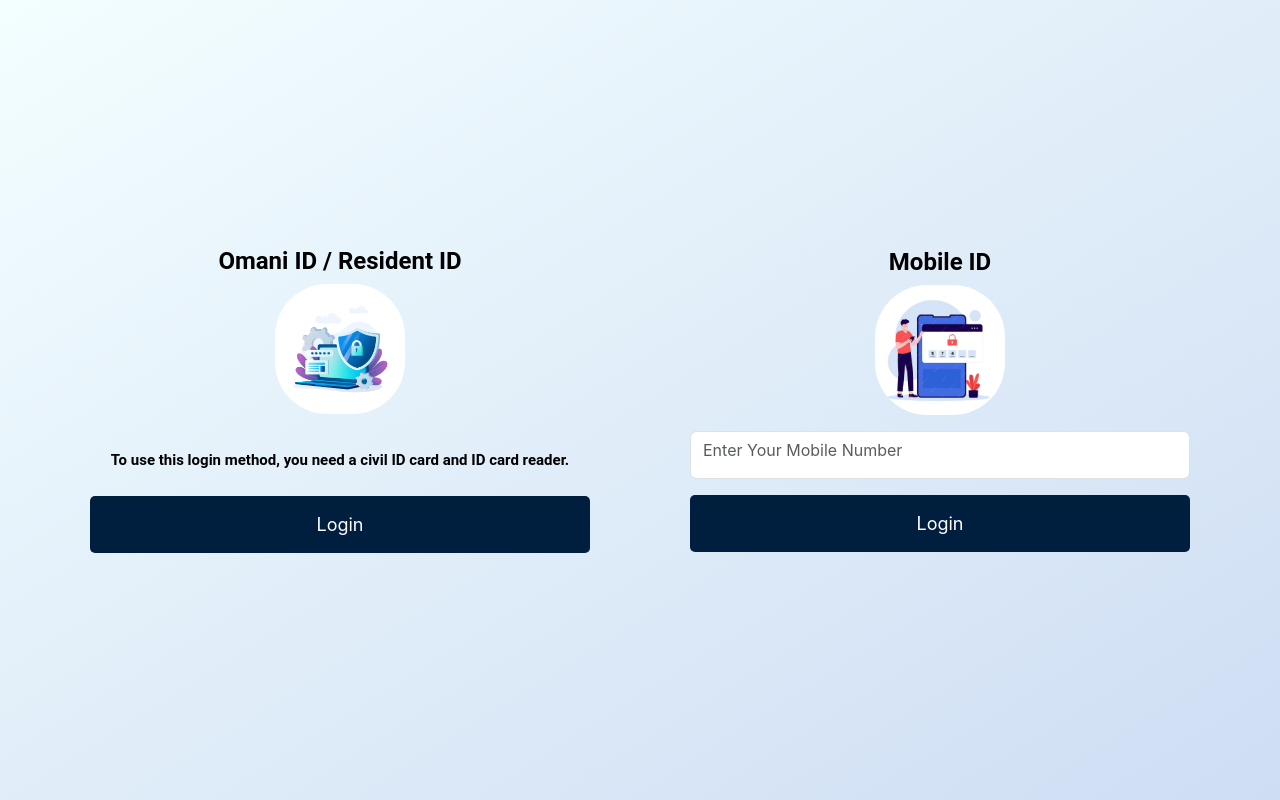
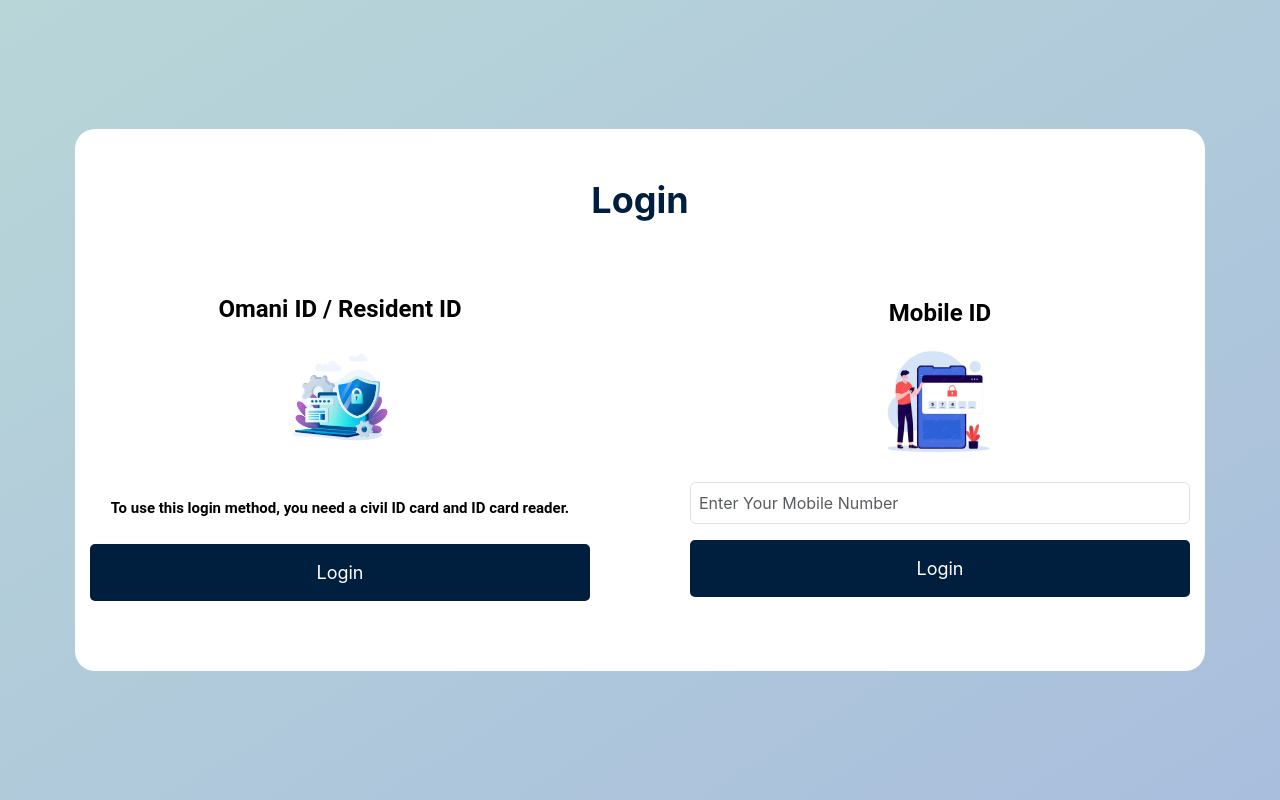
Before and after one commit to shaiksuhail01/chBuildingInfo, a React (Create React App) app: page / in a window 1280 px wide. Built offline with nearby package versions, Linux system fonts and the light colour scheme.

Commit message:
updated login page,building info

```diff
--- a/package.json
+++ b/package.json
@@ -15,6 +15,7 @@
     "fontawesome": "^5.6.3",
     "react": "^18.2.0",
     "react-bootstrap": "^2.10.0",
+    "react-custom-scrollbars": "^4.2.1",
     "react-dom": "^18.2.0",
     "react-draggable": "^4.4.6",
     "react-router-dom": "^6.21.2",
--- a/src/components/ChBuildingInfo/index.css
+++ b/src/components/ChBuildingInfo/index.css
@@ -1,6 +1,5 @@
 .buildingInfoBg{
-    background-image: linear-gradient(to bottom right, #f3feff,#ceddf3);
-
+    background-image: linear-gradient(to bottom right, #b8d6d8,#a9bedd);
     justify-content: center;
     align-items: center;
     padding: 20px;
@@ -70,10 +69,21 @@
 .red-icon {
     color: #ff8080;
 }
+.plotConstructionContainer{
+    display: flex;
+    flex-direction: column;
+}
+.card{
+    flex: 1;
+    margin: 5px;
+}
 
-@media only screen and (min-width: 900px) {
+@media only screen and (min-width: 800px) {
 .buildingInfoBg{
     padding: 100px;
+}
+.plotConstructionContainer{
+    flex-direction: row;
 }
 }
 .buttonAdd{
--- a/src/components/ChBuildingInfo/index.js
+++ b/src/components/ChBuildingInfo/index.js
@@ -1,7 +1,8 @@
 import React, { useState } from 'react';
 import DraggableDialog from '../DailogueBox';
+import { Scrollbars } from 'react-custom-scrollbars';
 import TextField from '@mui/material/TextField';
-import { InputLabel, MenuItem, } from '@material-ui/core';
+import {  MenuItem, } from '@material-ui/core';
 
 import "./index.css";
 import 'bootstrap/dist/css/bootstrap.min.css';
@@ -73,7 +74,7 @@ const ChBuildingInfo = () => {
   const [consultantCode, setConsultantCode] = useState('');
   const [consultantName, setConsultantName] = useState('');
   const [advertisementType, setAdvertisementType] = useState('');
-  const [constructionStages, setConstructionStages] = useState([1, 2, 3]);
+  const [constructionStages, setConstructionStages] = useState([1, 2]);
   const [selectedValues, setSelectedValues] = useState({});
   const [showModal, setShowModal] = useState(false);
   const [confirmationDialog, setConfirmationDialog] = useState(false);
@@ -82,7 +83,7 @@ const ChBuildingInfo = () => {
   const [buildingData, setBuildingData] = useState([
     { buildingNumber: '1', totalSize: '', numberOfFloors: '' },
     { buildingNumber: '2', totalSize: '', numberOfFloors: '' },
-    { buildingNumber: '3', totalSize: '', numberOfFloors: '' },
+
   ]);
 
   const [errors, setErrors] = useState({
@@ -252,7 +253,7 @@ const ChBuildingInfo = () => {
     <div className="buildingInfoBg">
       <div className="buildinInfoContainer">
         <h1 className="headingInfo p-4">Customer House Building Information</h1>
-
+      <div className='plotConstructionContainer'>
         <div className="card bg-light mb-3">
   <div className="card-header p-3">
     <h1 className="subHeadings">Plot Information</h1>
@@ -320,12 +321,6 @@ const ChBuildingInfo = () => {
         <h1 className="subHeadings">Construction Details</h1>
         </div>
         <div className="card-body">
-        <InputLabel id="advertisement-label"  style={{
-          color: '#000000',
-          fontSize: '16px',
-          fontWeight: 500,
-          paddingBottom: '5px',
-        }}>Advertisement Type</InputLabel>
         <TextField
         labelId="advertisement-label"
   id="advertisement"
@@ -345,15 +340,15 @@ const ChBuildingInfo = () => {
           </MenuItem>
         ))}
       </TextField>
-        </div>
+
         </div>
 
-        <div className="card bg-light mb-3">
+
 
         <div className='constructionStagesContainer'>
 
         <div className="card-header d-flex justify-content-between align-items-center p-3">
-    <h1 className="subHeadings mb-0">Construction Stages</h1>
+    <h1 className="subHeadings mb-0">Stages</h1>
 
     <button type="button" className="p-2 buttonAdd" onClick={handleAddStage}>
         Add
@@ -361,17 +356,16 @@ const ChBuildingInfo = () => {
 </div>
 
 
-        <div className="card-body">
-
+       <Scrollbars style={{height: '200px' }}>
         {constructionStages.map((stage) => (
-  <div key={stage} className="mb-2 d-flex align-items-center">
+  <div key={stage} className="m-3 mb-0 d-flex align-items-center">
     <TextField
       select
       value={selectedValues[stage] || ''}
       onChange={(e) => handleStageChange(stage, e.target.value)}
       label={errors[stage] ? <span className="error-text">*Required</span> : 'Stage'}
       variant="outlined"
-      className={`form-control inputEl mb-3 ${errors[stage] ? 'error' : ''}`}
+      className={`form-control inputEl m-2 ${errors[stage] ? 'error' : ''}`}
       style={{ width: '100%', marginTop: '15px' }}
       onBlur={() => handleBlur(stage, selectedValues[stage])}
       onMouseDown={() => handleFieldClick(stage)}
@@ -381,7 +375,9 @@ const ChBuildingInfo = () => {
           {option}
         </MenuItem>
       ))}
+
     </TextField>
+
     <button
       type='button'
       className="ml-3 mb-1 btn mt-1"
@@ -391,10 +387,12 @@ const ChBuildingInfo = () => {
     </button>
   </div>
 ))}
+</Scrollbars>
 
   </div>
 
-        </div>
+
+     </div>
      </div>
 
 
@@ -402,8 +400,9 @@ const ChBuildingInfo = () => {
 
 
 
+
+
      <div className="card bg-light mb-3">
-
         <div className='buildingDetailsContainer'>
         <div className="card-header d-flex justify-content-between align-items-center p-3">
     <h1 className="subHeadings mb-0">Buildings Details </h1>
@@ -414,6 +413,7 @@ const ChBuildingInfo = () => {
 
          <div className="card-body">
          <div className="table-responsive">
+         <Scrollbars style={{height: '200px' }}>
         <table className="table table-bordered">
     <thead className="thead-light">
       <tr>
@@ -424,6 +424,7 @@ const ChBuildingInfo = () => {
       </tr>
     </thead>
     <tbody>
+
     {buildingData.map((building, index) => (
             <tr key={index}>
               <td>{building.buildingNumber}</td>
@@ -454,12 +455,18 @@ const ChBuildingInfo = () => {
               </td>
             </tr>
           ))}
+
     </tbody>
   </table>
+  </Scrollbars>
         </div>
       </div>
       </div>
       </div>
+
+
+
+
       <div className='nextButtonCont'>
         <button  className="buttonAdd w-40 p-2" onClick={handleNextButtonClick}>
               Next
--- a/src/components/LoginForm/index.css
+++ b/src/components/LoginForm/index.css
@@ -1,20 +1,27 @@
 .mainContainer{
-  background-image: linear-gradient(to bottom right, #f3feff,#ceddf3);
-  padding: 20px;
+  background-image: linear-gradient(to bottom right, #b8d6d8,#a9bedd);
+  padding: 15px;
   display: flex;
   justify-content: center;
+  flex-direction: column;
+}
+
+
+.loginPagesContainer {
+
+
+     background-color: #ffffff;
+     border-radius: 20px;
+    padding: 20px;
 
 }
+.loginfullPageContainer{
+  display: flex;
+  flex-direction: column;
+  justify-content: center;
+  align-items: center;
+}
 
-.loginPagesContainer {
-     display: flex;
-     flex-direction: column;
-     justify-content: center;
-     align-items: center;
-     padding: 10px;
-     margin: 10px;
-
-}
   .loginContainer {
     display: flex;
     align-items: center;
@@ -48,9 +55,18 @@
     font-weight: bold;
     margin-top: 35px;
   }
+  .loginHeader{
+    font-size: 36px;
+    font-weight: bold;
+    padding: 30px 0 15px;
+    text-align: center;
+    font-family: 'SFProDisplay', sans-serif;
+    color: #001f3f;
+    text-align: center;
+  }
   .button {
     padding: 15px;
-    width: 330px;
+    width: 290px;
     max-width: 500px;
     font-size: 18px;
     background-color: #001f3f;
@@ -92,11 +108,14 @@
       .mainContainer{
         height: 100vh;
       }
+    .loginfullPageContainer{
+        flex-direction: row;
+    }
     .loginPagesContainer{
+    margin: 60px;
+    }
 
-        flex-direction: row;
 
-    }
 
 
     .button{
--- a/src/components/LoginForm/index.js
+++ b/src/components/LoginForm/index.js
@@ -21,7 +21,10 @@ const LoginForm = () => {
 
   return (
     <div className='mainContainer'>
+
     <div className='loginPagesContainer'>
+    <h1 className='loginHeader'>Login</h1>
+    <div className='loginfullPageContainer'>
       <div className='loginContainer'>
         <h1 className='headingOne'>Omani ID / Resident ID</h1>
         <img src="/images/Login.jpg" alt="loginImage" className='imageLogin' />
@@ -41,7 +44,7 @@ const LoginForm = () => {
         id='mobileNumber'
         name='mobileNumber'
         placeholder='Enter Your Mobile Number'
-        className='form-control mb-3 mt-3 pb-3'
+        className='form-control mb-3 mt-3 p-2'
         value={mobileNumber}
         required
         onChange={(e) => {
@@ -57,6 +60,7 @@ const LoginForm = () => {
       </div>
     </div>
     </div>
+    </div>
   );
 };
 
```
Also changed, not shown: src/components/Header/index.css (added, +7 -0 lines), src/components/Header/index.js (added, +14 -0 lines), 1 other file (tests, documents, lock files or other folders).
